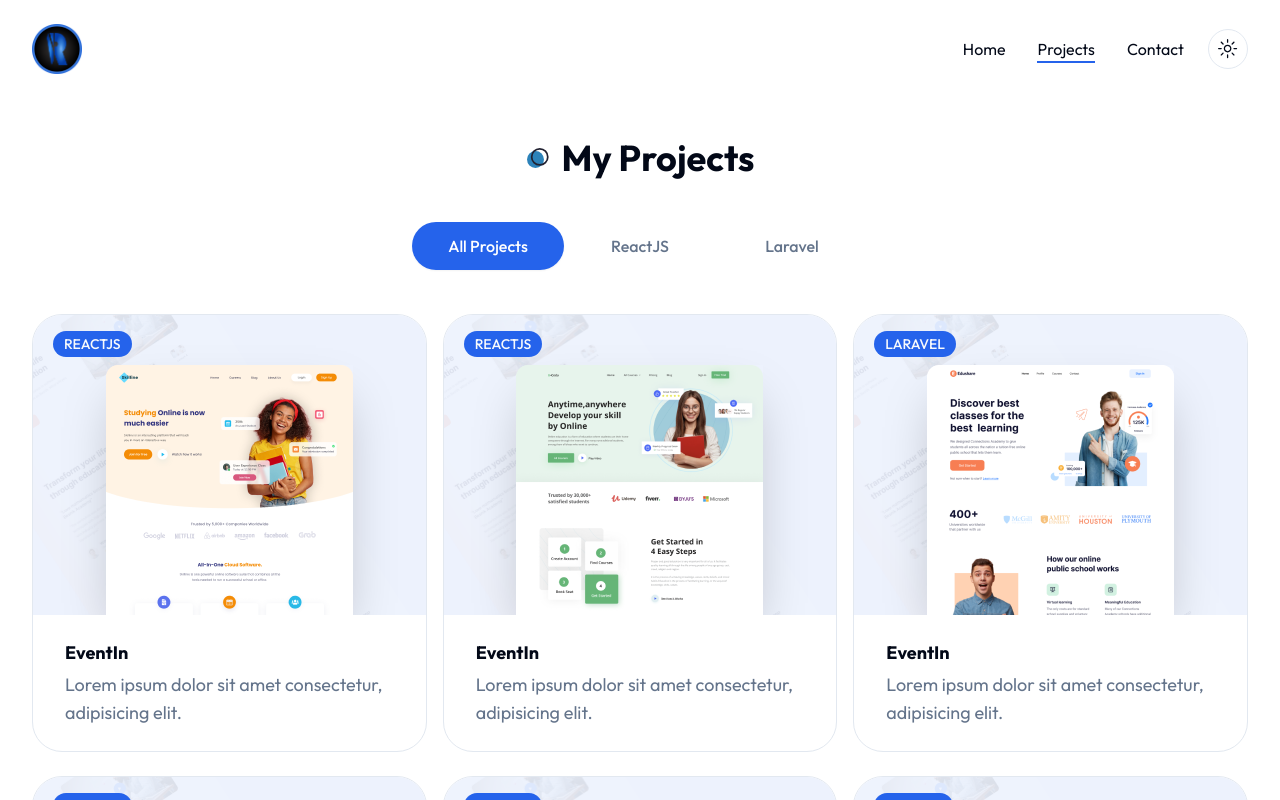
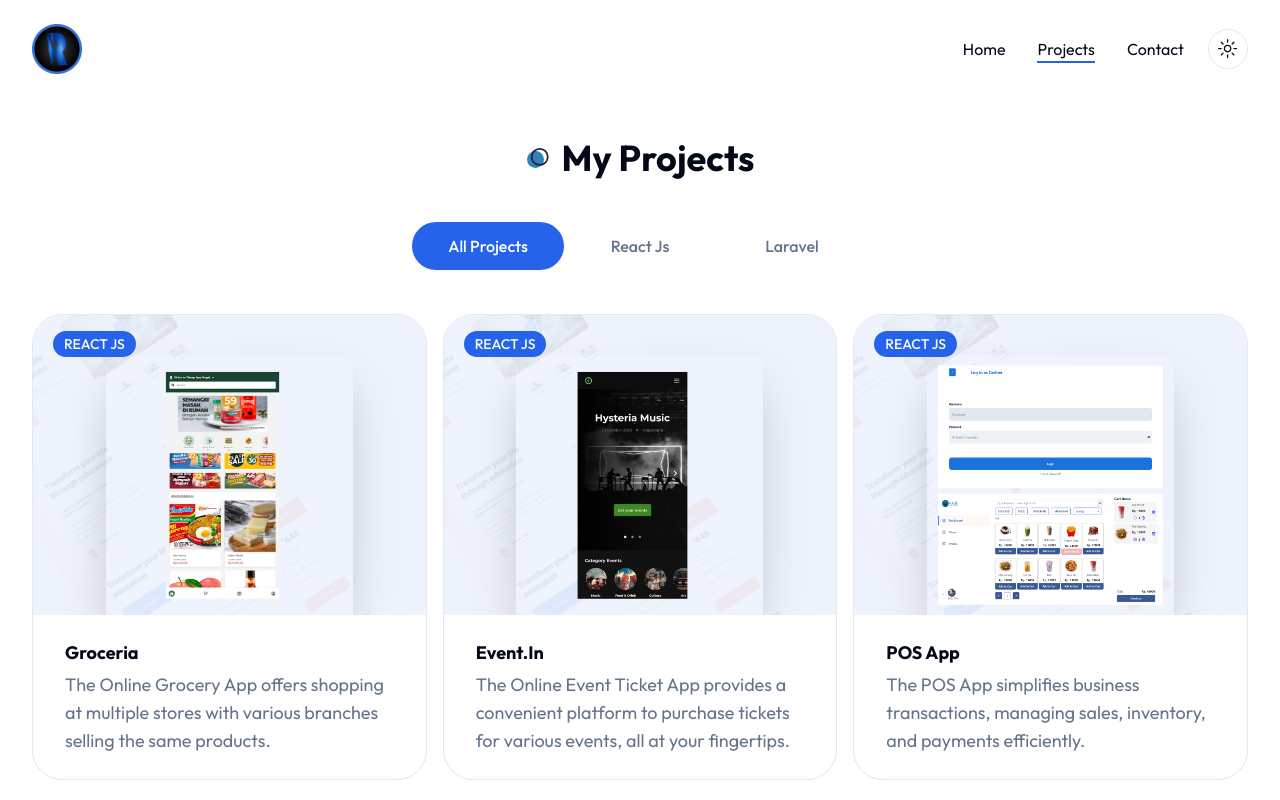
Before and after one commit to kinur31/Portfolio, a Next.js app: page /projects in a window 1280 px wide. Shown: the top 800 px of the page. Built offline with nearby package versions, Linux system fonts and the light colour scheme.

Commit message:
fix: link

```diff
--- a/app/projects/page.tsx
+++ b/app/projects/page.tsx
@@ -2,66 +2,7 @@
 import { useState, useEffect, useRef } from "react";
 import { Tabs, TabsList, TabsTrigger, TabsContent } from "@/components/ui/tabs";
 import ProjectCard from "@/components/ProjectCard";
-
-interface ProjectItem {
-  image: string;
-  category: string;
-  name: string;
-  description: string;
-  link: string;
-  github: string;
-}
-
-const ProjectData: ProjectItem[] = [
-  {
-    image: "/work/3.png",
-    category: "reactJS",
-    name: "EventIn",
-    description: "Lorem ipsum dolor sit amet consectetur, adipisicing elit.",
-    link: "/",
-    github: "/",
-  },
-  {
-    image: "/work/4.png",
-    category: "reactJS",
-    name: "EventIn",
-    description: "Lorem ipsum dolor sit amet consectetur, adipisicing elit.",
-    link: "/",
-    github: "/",
-  },
-  {
-    image: "/work/1.png",
-    category: "laravel",
-    name: "EventIn",
-    description: "Lorem ipsum dolor sit amet consectetur, adipisicing elit.",
-    link: "/",
-    github: "/",
-  },
-  {
-    image: "/work/3.png",
-    category: "reactJS",
-    name: "EventIn",
-    description: "Lorem ipsum dolor sit amet consectetur, adipisicing elit.",
-    link: "/",
-    github: "/",
-  },
-  {
-    image: "/work/4.png",
-    category: "reactJS",
-    name: "EventIn",
-    description: "Lorem ipsum dolor sit amet consectetur, adipisicing elit.",
-    link: "/",
-    github: "/",
-  },
-  {
-    image: "/work/1.png",
-    category: "reactJS",
-    name: "EventIn",
-    description: "Lorem ipsum dolor sit amet consectetur, adipisicing elit.",
-    link: "/",
-    github: "/",
-  },
-];
+import { ProjectData } from "./projectData";
 
 function getUniqueCategories(data: { category: string }[]): string[] {
   const uniqueCategoriesSet = new Set<string>();
@@ -78,7 +19,6 @@ const Page = () => {
   const firstTabRef = useRef<HTMLButtonElement>(null);
 
   useEffect(() => {
-    // Fokus pada tab pertama ketika komponen dimuat
     if (firstTabRef.current) {
       firstTabRef.current.scrollIntoView({
         behavior: "smooth",
--- a/components/About.tsx
+++ b/components/About.tsx
@@ -60,7 +60,7 @@ const qualificationData: QualificationItem[] = [
       },
       {
         education: "Dian Nuswantoro University",
-        qualification: "Bachelor of Science",
+        qualification: "Bachelor of Computer Science",
         years: "2017 - 2021",
       },
     ],
@@ -69,18 +69,18 @@ const qualificationData: QualificationItem[] = [
     title: "experience",
     data: [
       {
-        company: "Raffa General Hospital",
-        role: "IT Support Specialist",
+        company: "Raffa Majenang General Hospital",
+        role: "IT Support",
         years: "2021 - 2023",
       },
       {
         company: "Dian Nuswantoro University",
-        role: "Assistant Laboratorium",
+        role: "Laboratory Assistant",
         years: "2019 - 2019",
       },
       {
         company: "PT. Data Campus Media",
-        role: "Intern Campus",
+        role: "Internship",
         years: "2019 - 2019",
       },
     ],
@@ -91,10 +91,10 @@ const skillData: QualificationItem[] = [
   {
     title: "skills",
     data: [
-      { name: "HTML, CSS" },
-      { name: "Front-end Development" },
-      { name: "Javascript, NodeJS" },
-      { name: "Back-end Development" },
+      { name: "Javascript, Typescript, React JS" },
+      { name: "Node JS, Express JS, Rest API" },
+      { name: "HTML, CSS, Tailwind, Chakra UI" },
+      { name: "Git, MySQL, ORM, Redux, Jira" },
     ],
   },
   {
--- a/components/Hero.tsx
+++ b/components/Hero.tsx
@@ -85,9 +85,15 @@ const Hero = () => {
                   Contact me <Send size={18} />
                 </Button>
               </Link>
-              <Button variant="secondary" className="gap-x-2">
-                Download CV <Download size={18} />
-              </Button>
+              <Link
+                href="https://drive.google.com/file/d/1cHED6KRoF5272HW_6oahHFpzSHbKWziy/view"
+                target="_blank"
+                rel="noopener noreferrer"
+              >
+                <Button variant="secondary" className="gap-x-2">
+                  Download CV <Download size={18} />
+                </Button>
+              </Link>
             </div>
           </div>
           {/* image */}
--- a/components/Socials.tsx
+++ b/components/Socials.tsx
@@ -13,11 +13,11 @@ interface SocialsProps {
 
 const icons: Icon[] = [
   {
-    path: "/",
+    path: "https://www.linkedin.com/in/rizky-noor-ichwanudin",
     name: <RiLinkedinFill />,
   },
   {
-    path: "/",
+    path: "https://github.com/kinur31",
     name: <RiGithubFill />,
   },
 ];
@@ -26,7 +26,12 @@ const Socials: React.FC<SocialsProps> = ({ containerStyles, iconsStyles }) => {
   return (
     <div className={`${containerStyles}`}>
       {icons.map((icon, index) => (
-        <Link href={icon.path} key={index}>
+        <Link
+          href={icon.path}
+          target="_blank"
+          rel="noopener noreferrer"
+          key={index}
+        >
           <div className={`${iconsStyles}`}>{icon.name}</div>
         </Link>
       ))}
```
